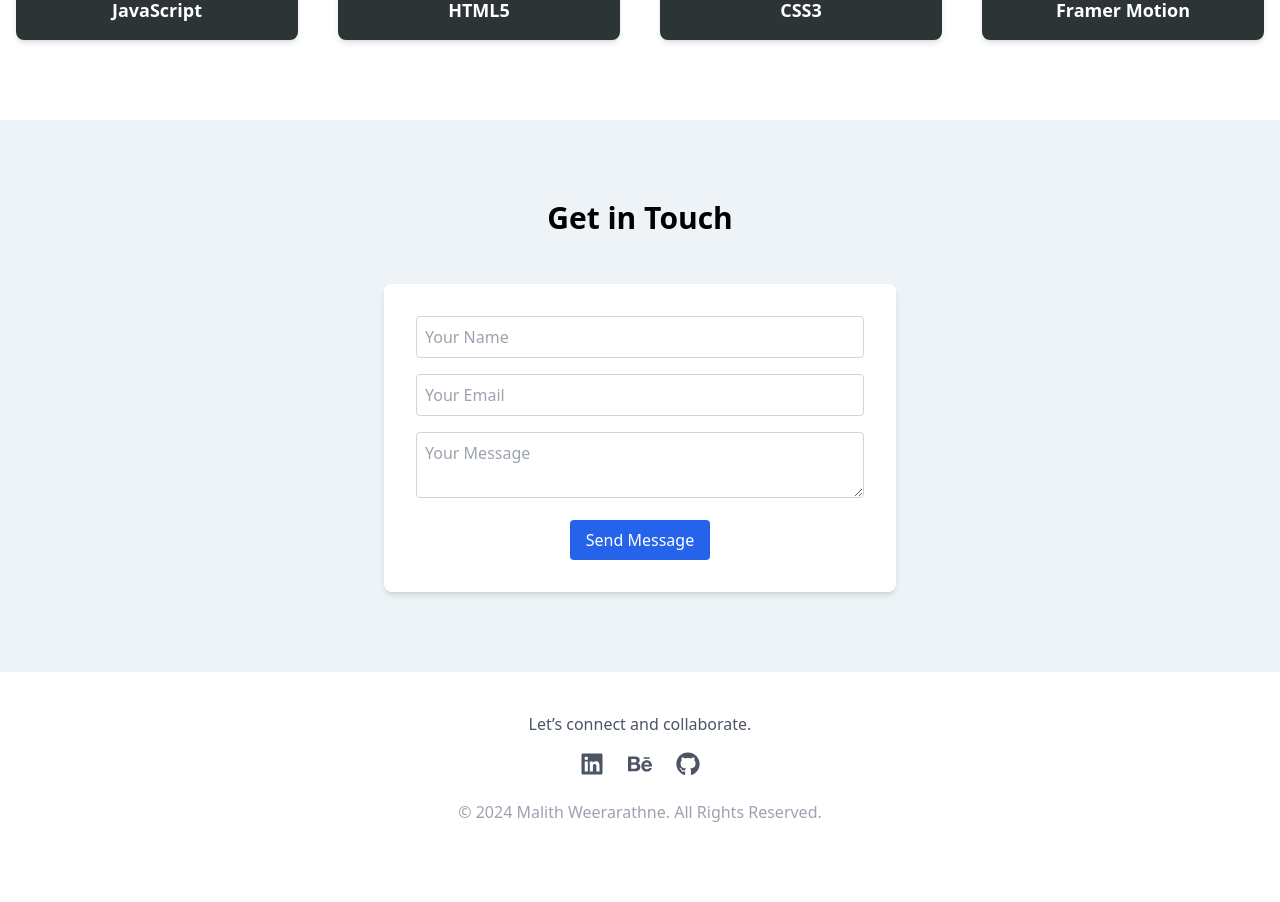
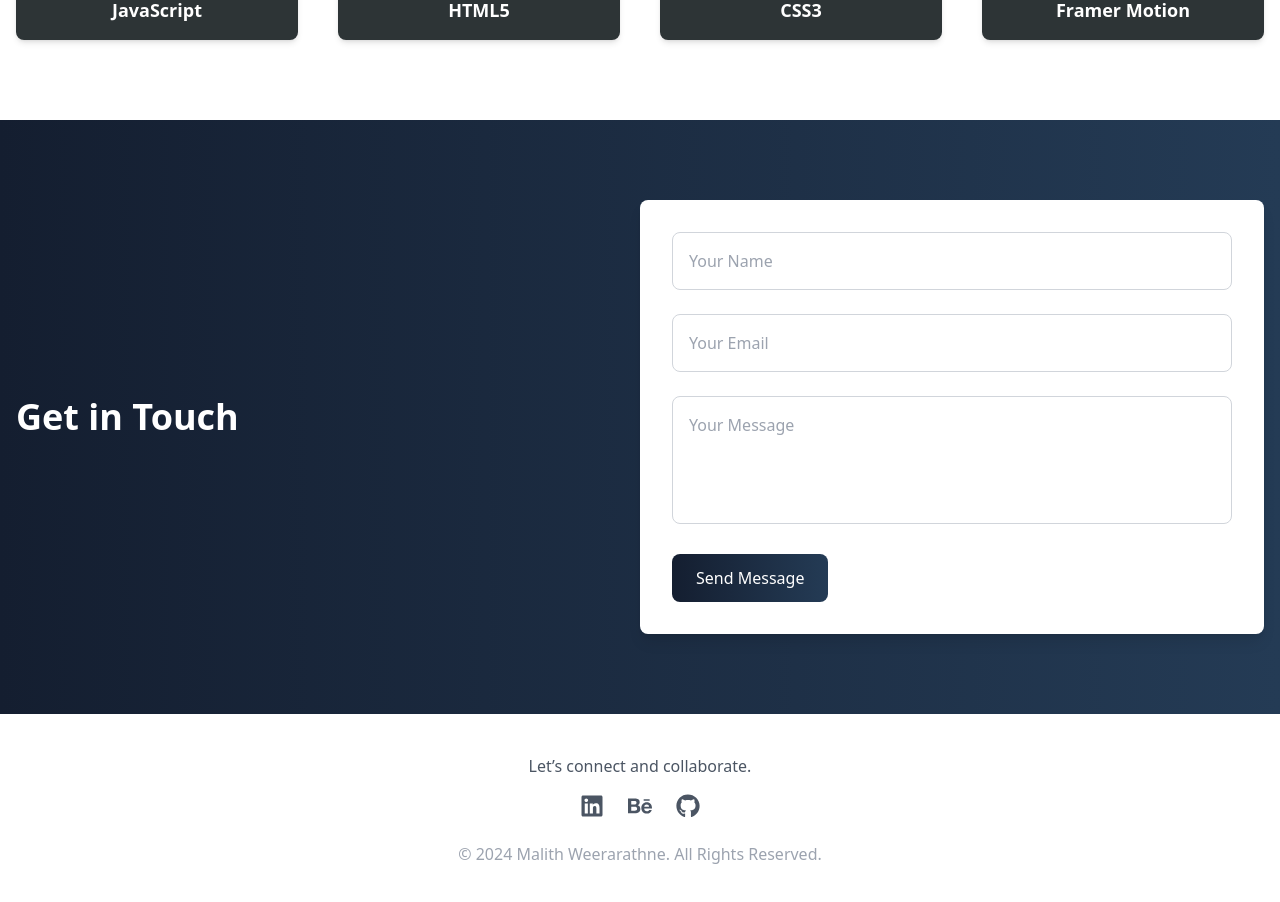
Before and after one commit to Malith212/my-portfolio, a React (Create React App) app: page / in a window 1280 px wide. Shown: the part 1820-2722 px from the top of the page. Before the commit the page ends 2684 px from the top, so only its background shows below. Built offline with nearby package versions, Linux system fonts and the light colour scheme.

Commit message:
styles of get in touch

```diff
--- a/src/components/ContactForm.jsx
+++ b/src/components/ContactForm.jsx
@@ -34,46 +34,67 @@ const ContactForm = () => {
   };
 
   return (
-    <section className="bg-[#EDF3F6] py-20" align="center" id="contact-form">
-      <div className="container mx-auto text-center px-4">
-        <h2 className="text-2xl md:text-3xl font-semibold mb-12">Get in Touch</h2>
-        <form onSubmit={handleSubmit} className="max-w-lg mx-auto bg-white p-8 rounded-lg shadow-md">
-          <div className="mb-4">
+    <section
+      className="bg-gradient-to-r from-[#141E30] to-[#243B55] py-20"
+      id="contact-form"
+    >
+      <div className="container mx-auto px-4">
+        {/* Flex container for large screens */}
+        <div className="md:flex md:items-center md:justify-between">
+          {/* Left Column: Text Centered */}
+          <div className="md:w-1/2 text-center md:text-left mb-10 md:mb-0 flex justify-center md:justify-start">
+            <h2 className="text-3xl md:text-4xl font-extrabold text-white">
+              Get in Touch
+            </h2>
+          </div>
+
+          {/* Right Column: Contact Form */}
+          <div className="md:w-1/2">
+            <form
+              onSubmit={handleSubmit}
+              className="bg-white p-8 rounded-lg shadow-lg"
+            >
+              <div className="mb-6">
                 <input
                   type="text"
                   name="name"
                   placeholder="Your Name"
                   value={formData.name}
                   onChange={handleChange}
-              className="w-full p-2 border border-gray-300 rounded"
+                  className="w-full p-4 border border-gray-300 rounded-lg text-gray-800 focus:outline-none focus:ring-2 focus:ring-blue-500 focus:border-transparent"
                   required
                 />
               </div>
-          <div className="mb-4">
+              <div className="mb-6">
                 <input
                   type="email"
                   name="email"
                   placeholder="Your Email"
                   value={formData.email}
                   onChange={handleChange}
-              className="w-full p-2 border border-gray-300 rounded"
+                  className="w-full p-4 border border-gray-300 rounded-lg text-gray-800 focus:outline-none focus:ring-2 focus:ring-blue-500 focus:border-transparent"
                   required
                 />
               </div>
-          <div className="mb-4">
+              <div className="mb-6">
                 <textarea
                   name="message"
                   placeholder="Your Message"
                   value={formData.message}
                   onChange={handleChange}
-              className="w-full p-2 border border-gray-300 rounded"
+                  className="w-full p-4 border border-gray-300 rounded-lg text-gray-800 focus:outline-none focus:ring-2 focus:ring-blue-500 focus:border-transparent h-32 resize-none"
                   required
                 />
               </div>
-          <button type="submit" className="bg-blue-600 text-white py-2 px-4 rounded hover:bg-blue-700">
+              <button
+                type="submit"
+                className="bg-gradient-to-r from-[#141E30] to-[#243B55] text-white py-3 px-6 rounded-lg hover:bg-[#2D3436] transition duration-300"
+              >
                 Send Message
               </button>
             </form>
+          </div>
+        </div>
       </div>
     </section>
   );
```
Lines whose indentation alone changed are shown as unchanged.
